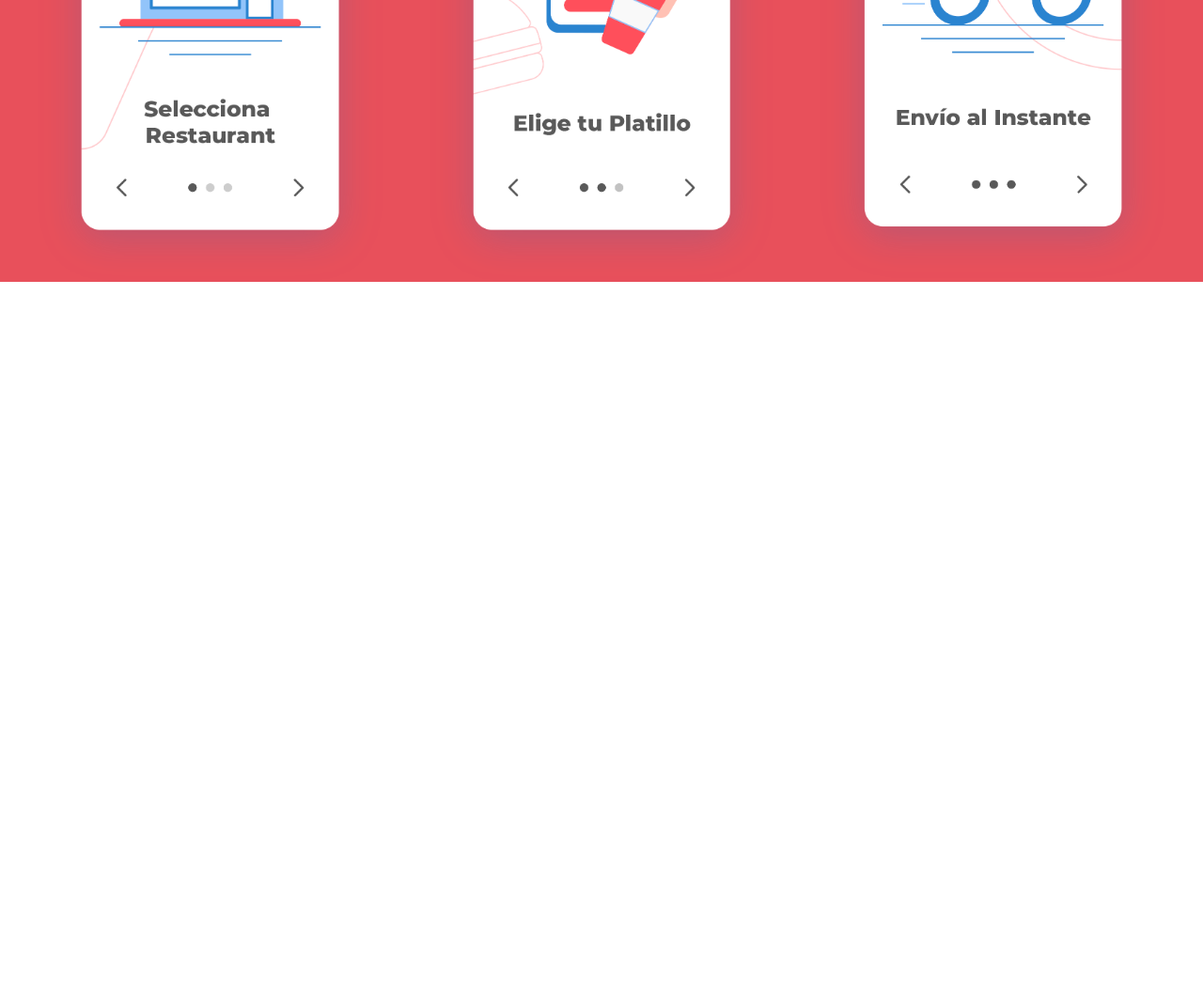
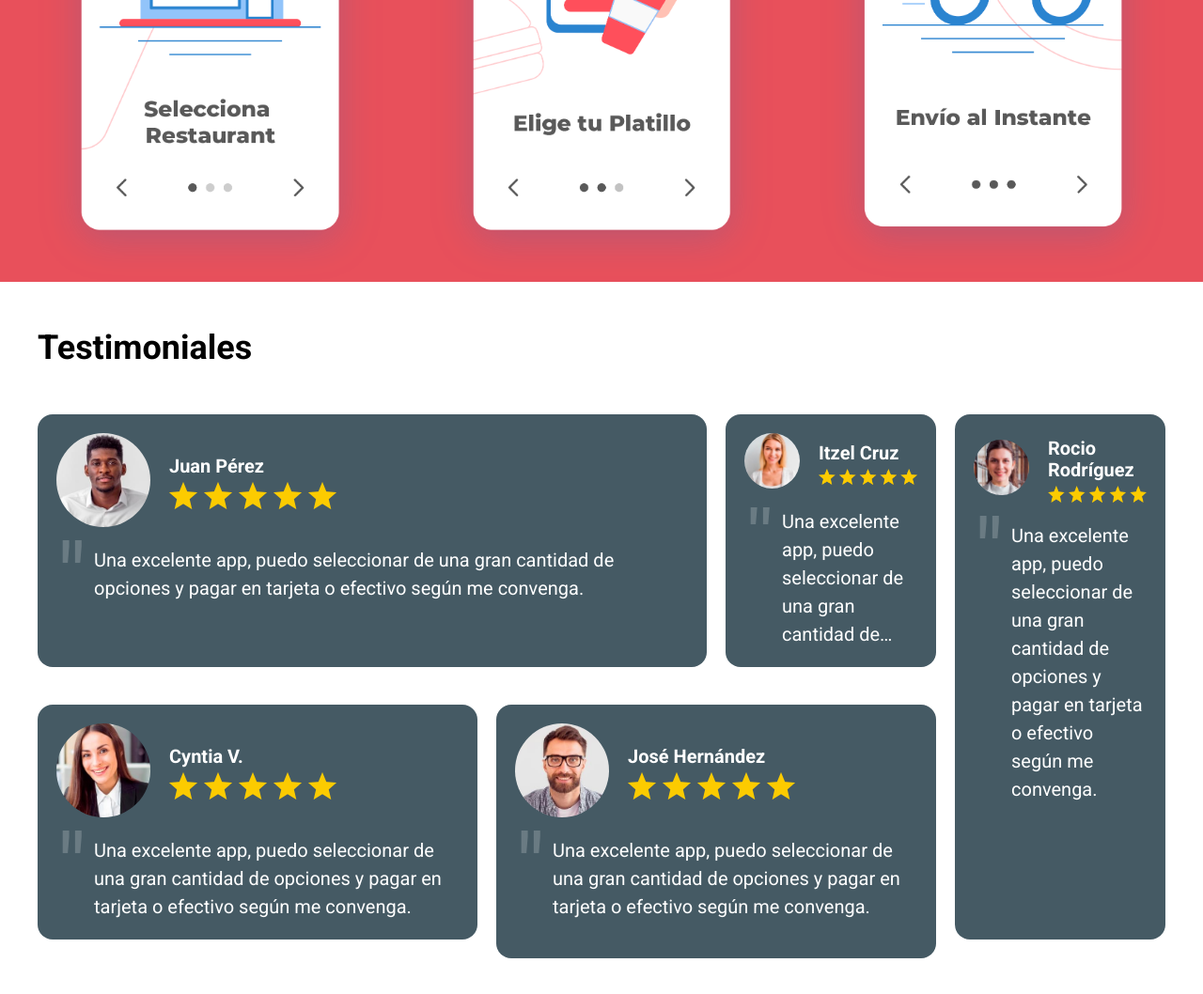
Before and after one commit to BernardoDa/delivery, a website: page index.html in a window 1280 px wide. Shown: the part 1465-2523 px from the top of the page at 94% size. Before the commit the page ends 1765 px from the top, so only its background shows below. Drawn offline with Linux system fonts and the light colour scheme.

Commit message:
Testimoniales terminado

```diff
--- a/index.html
+++ b/index.html
@@ -68,5 +68,87 @@
         </div>
     </section>
 
+    <section class="contenedor testimoniales">
+        <h2 class="testimoniales__heading">Testimoniales</h2>
+
+        <div class="testimoniales__grid">
+            <div class="testimonial">
+                <header class="testimonial__header">
+                    <div class="testimonial__imagen">
+                        <img src="build/img/testimonial1.jpg" alt="testimonial imagen">
+                    </div>
+                    <div class="testimonial__informacion">
+                        <p class="testimonial__autor">Juan Pérez</p>
+                        <img class="testimonial__calificacion" src="build/img/estrellas.png" alt="imagen estrellas">
+                    </div>
+                </header>
+
+                <blockquote class="testimonial__texto">
+                    Una excelente app, puedo seleccionar de una gran cantidad de opciones y pagar en tarjeta o efectivo según me convenga.
+                </blockquote>
+            </div> <!-- .testimonial -->
+            <div class="testimonial">
+                <header class="testimonial__header">
+                    <div class="testimonial__imagen">
+                        <img src="build/img/testimonial5.jpg" alt="testimonial imagen">
+                    </div>
+                    <div class="testimonial__informacion">
+                        <p class="testimonial__autor">Itzel Cruz</p>
+                        <img class="testimonial__calificacion" src="build/img/estrellas.png" alt="imagen estrellas">
+                    </div>
+                </header>
+
+                <blockquote class="testimonial__texto testimonial__texto--clamp">
+                    Una excelente app, puedo seleccionar de una gran cantidad de opciones y pagar en tarjeta o efectivo según me convenga.
+                </blockquote>
+            </div> <!-- .testimonial -->
+            <div class="testimonial">
+                <header class="testimonial__header">
+                    <div class="testimonial__imagen">
+                        <img src="build/img/testimonial4.jpg" alt="testimonial imagen">
+                    </div>
+                    <div class="testimonial__informacion">
+                        <p class="testimonial__autor">Rocio Rodríguez</p>
+                        <img class="testimonial__calificacion" src="build/img/estrellas.png" alt="imagen estrellas">
+                    </div>
+                </header>
+
+                <blockquote class="testimonial__texto">
+                    Una excelente app, puedo seleccionar de una gran cantidad de opciones y pagar en tarjeta o efectivo según me convenga.
+                </blockquote>
+            </div> <!-- .testimonial -->
+            <div class="testimonial">
+                <header class="testimonial__header">
+                    <div class="testimonial__imagen">
+                        <img src="build/img/testimonial2.jpg" alt="testimonial imagen">
+                    </div>
+                    <div class="testimonial__informacion">
+                        <p class="testimonial__autor">Cyntia V.</p>
+                        <img class="testimonial__calificacion" src="build/img/estrellas.png" alt="imagen estrellas">
+                    </div>
+                </header>
+
+                <blockquote class="testimonial__texto">
+                    Una excelente app, puedo seleccionar de una gran cantidad de opciones y pagar en tarjeta o efectivo según me convenga.
+                </blockquote>
+            </div> <!-- .testimonial -->
+            <div class="testimonial">
+                <header class="testimonial__header">
+                    <div class="testimonial__imagen">
+                        <img src="build/img/testimonial3.jpg" alt="testimonial imagen">
+                    </div>
+                    <div class="testimonial__informacion">
+                        <p class="testimonial__autor">José Hernández</p>
+                        <img class="testimonial__calificacion" src="build/img/estrellas.png" alt="imagen estrellas">
+                    </div>
+                </header>
+
+                <blockquote class="testimonial__texto">
+                    Una excelente app, puedo seleccionar de una gran cantidad de opciones y pagar en tarjeta o efectivo según me convenga.
+                </blockquote>
+            </div> <!-- .testimonial -->
+        </div>
+    </section>
+
 </body>
 </html>
--- a/src/scss/app.scss
+++ b/src/scss/app.scss
@@ -2,3 +2,4 @@
 @use 'header';
 @use 'formulario';
 @use 'pasos';
+@use 'testimoniales';
--- /dev/null
+++ b/src/scss/testimoniales/_index.scss
@@ -0,0 +1,2 @@
+@forward 'testimoniales';
+@forward 'testimonial';
--- /dev/null
+++ b/src/scss/testimoniales/_testimonial.scss
@@ -0,0 +1,77 @@
+@use 'base/mixins' as m;
+@use 'base/variables' as v;
+
+.testimonial {
+
+    background-color: v.$secundario;
+    padding: 2rem;
+    margin-bottom: 2rem;
+    border-radius: 1.6rem;
+    color: v.$blanco;
+
+    &:last-of-type{
+        margin-bottom: 0;
+    }
+
+    @include m.tablet {
+        &:nth-child(1){
+            grid-column: 1/4;
+        }
+        &:nth-child(3){
+            grid-column: 5/6;
+            grid-row: 1/3;
+        }
+        &:nth-child(4){
+
+            grid-column: 1/3;
+        }
+        &:nth-child(5){
+
+            grid-column: 3/5;
+        }
+
+    }
+
+    &__header {
+        display: flex;
+        gap: 2rem;
+        align-items: center;
+    }
+
+    &__imagen {
+        flex-basis: 10rem;
+        border-radius: 50%;
+        overflow: hidden;
+    }
+    &__autor{
+        color: v.$blanco;
+        font-weight: bold;
+        margin: .5rem 0;
+    }
+
+    &__texto {
+        font-size: 2rem;
+        line-height: 1.5;
+        margin: 2rem 0 0 0;
+        padding-left: 4rem;
+        position: relative;
+
+        &::before{
+            content: ' " ';
+            font-size: 10rem;
+            position: absolute;
+            left: 0;
+            top: -4rem;
+            opacity: .2;
+        }
+
+        &--clamp{
+            @include m.tablet {
+                display: -webkit-box;
+                -webkit-line-clamp: 5;
+                -webkit-box-orient: vertical;
+                overflow: hidden;
+            }
+        }
+    }
+}
--- /dev/null
+++ b/src/scss/testimoniales/_testimoniales.scss
@@ -0,0 +1,13 @@
+@use 'base/mixins' as m;
+@use 'base/variables' as v;
+
+.testimoniales {
+    padding: v.$separacion 0;
+
+    &__grid {
+
+        @include m.tablet {
+            @include m.grid(5,2rem);
+        }
+    }
+}
```
Also changed, not shown: build/css/app.css, 1 other file.
